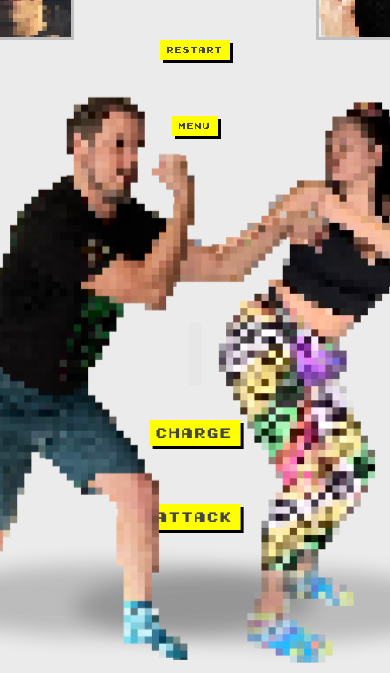
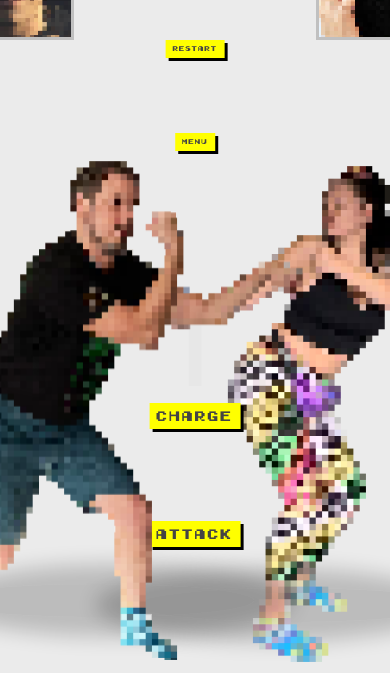
Before and after one commit to Dvorak-Tom/MostKombat, a plain HTML site: page game.html in a window 390 px wide. Shown: the part 171-844 px from the top of the page. Drawn offline with Linux system fonts and the light colour scheme; files whose address does not match are found by name.

Commit message:
Mobile css changes

```diff
--- a/css/menu.css
+++ b/css/menu.css
@@ -181,6 +181,7 @@ img:hover {
   main {
     height: 100vh !important;
     background-position: bottom !important;
+    border-radius: 0px;
   }
 
   .player--selection > * {
@@ -226,6 +227,6 @@ img:hover {
 
   img {
     width: 100%;
-    height: 80px !important;
+    height: 35vh !important;
   }
 }
--- a/css/style.css
+++ b/css/style.css
@@ -392,6 +392,7 @@ h1 {
   main {
     height: 100vh !important;
     background-position: bottom !important;
+    border-radius: 0px;
   }
   .btn {
     font-size: 0.8rem !important;
@@ -400,18 +401,18 @@ h1 {
 
   .btn--new {
     top: 25vh !important;
-    font-size: 0.5rem !important;
+    font-size: 0.4rem !important;
   }
   .btn--charge {
-    top: 70vh !important;
+    top: 68vh !important;
   }
   .btn--attack {
-    top: 80vh !important;
+    top: 82vh !important;
   }
 
   .btn--menu {
-    top: 34vh;
-    font-size: 0.5rem !important;
+    top: 36vh;
+    font-size: 0.4rem !important;
   }
 
   .selector--0,
@@ -434,12 +435,12 @@ h1 {
   }
 
   .move-element {
-    height: 70vh;
+    height: 62vh;
     margin-bottom: 1vh;
   }
 
   .move-element1 {
-    height: 70vh;
+    height: 62vh;
     margin-bottom: 1vh;
   }
   .shadow {
```
